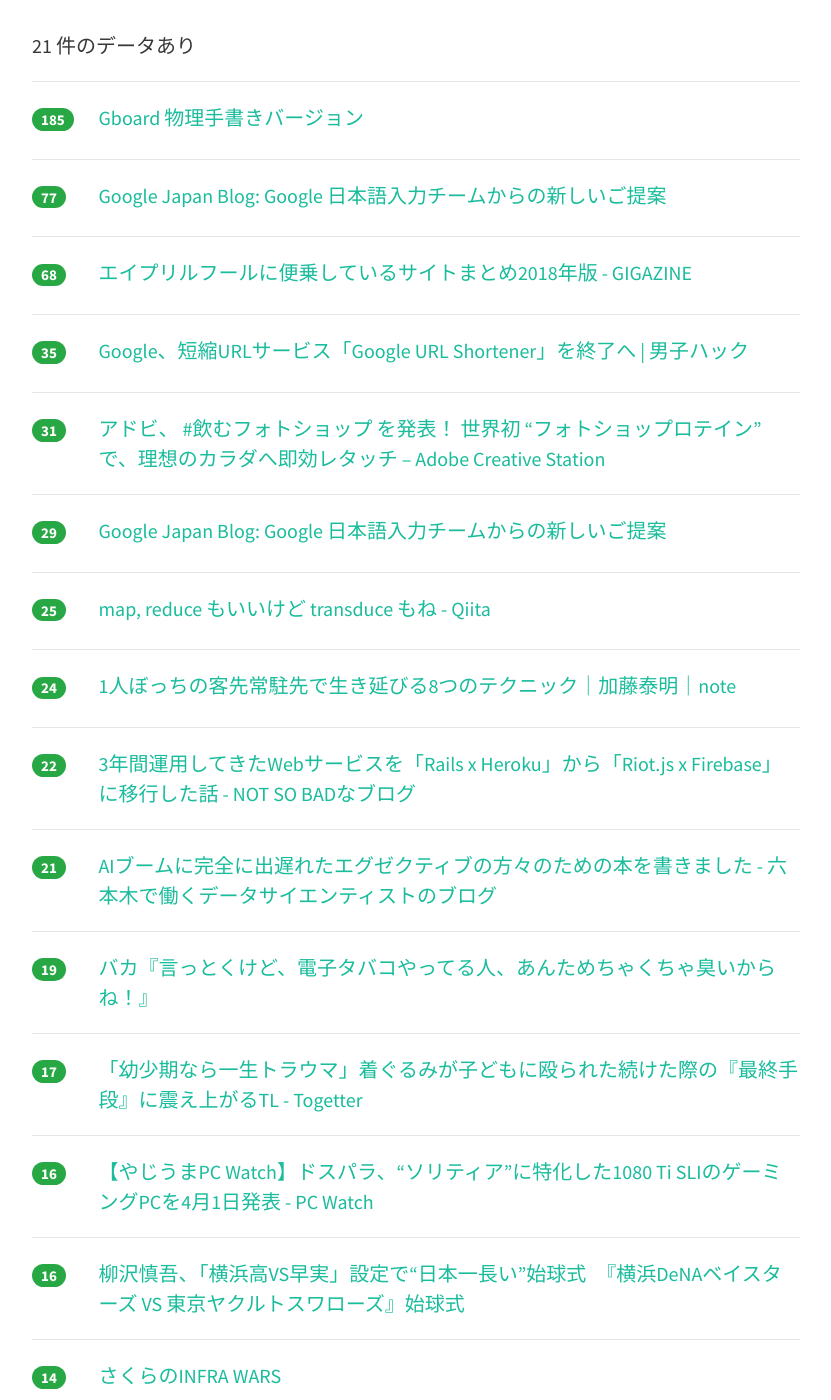
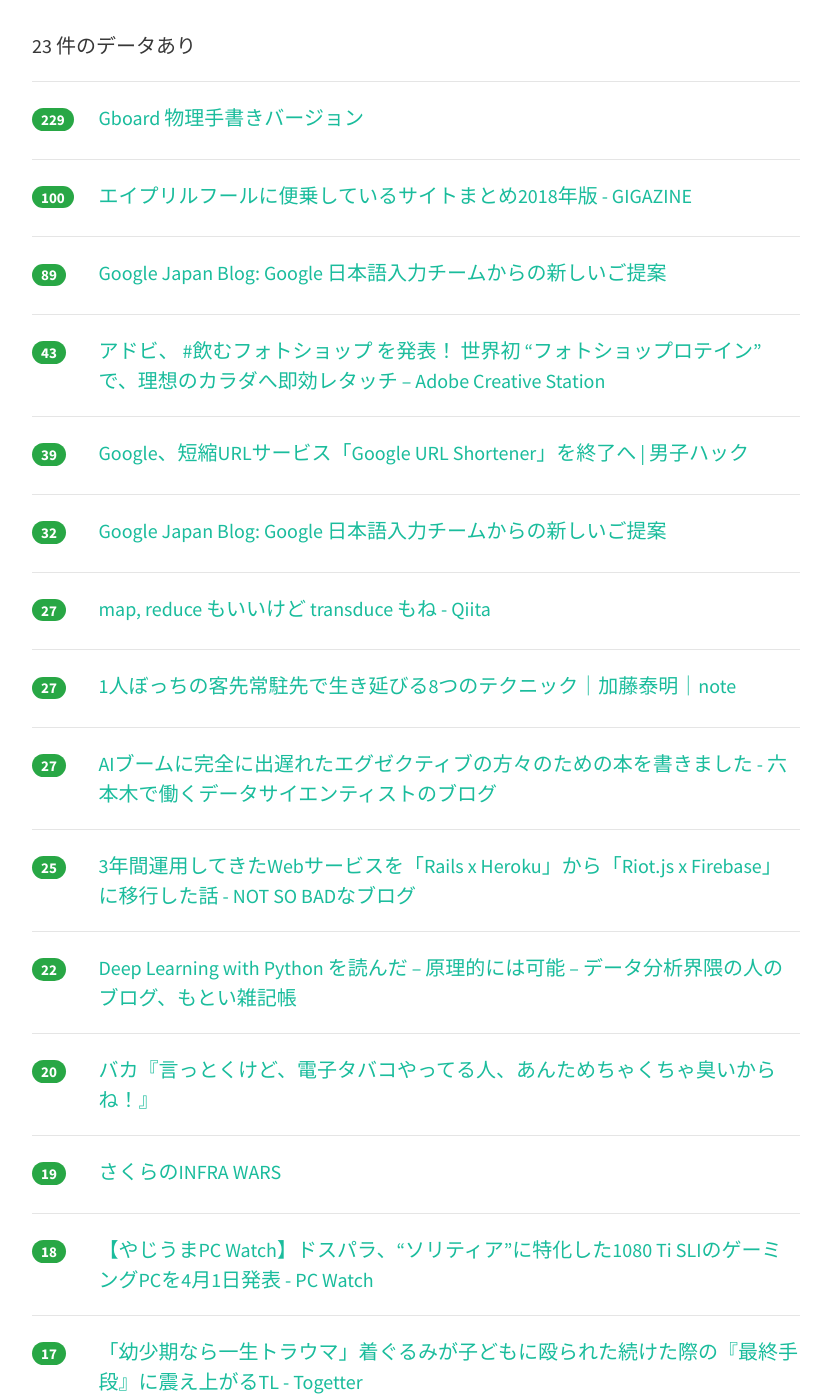
Before and after one commit to yatta47/hatena-matome-site, a Jekyll site: the page built from _posts/2018-04-01-hatena.md, in a window 1280 px wide and 1400 px high, scrolled down 292 px. Shown: the whole window, without its empty margins (224-1055 px from the left). Built offline with Jekyll 4.4.1, drawn with Linux system fonts in a browser that asks for light colours; nearby versions of some CDN libraries; some of the changed text lies outside the part shown.

Commit message:
Updated 2018-04-01

```diff
--- a/_posts/2018-04-01-hatena.md
+++ b/_posts/2018-04-01-hatena.md
@@ -1,64 +1,79 @@
 ---
 layout: post
 title:  "2018-04-01 はてぶIT"
-date:   2018-04-01 10:02:49
+date:   2018-04-01 11:02:34
 tags: [it-hotentry]
 ---
-21 件のデータあり
+23 件のデータあり
 
 <hr><div class="row">
-<div class="col-1"><span class="badge badge-pill badge-success h2">185</span></div>
+<div class="col-1"><span class="badge badge-pill badge-success h2">229</span></div>
 <div class="col-11"><a href='https://landing.google.co.jp/tegaki/' target='_blank'>Gboard 物理手書きバージョン</a></div>
 </div>
 <hr>
 <div class="row">
-<div class="col-1"><span class="badge badge-pill badge-success h2">77</span></div>
+<div class="col-1"><span class="badge badge-pill badge-success h2">100</span></div>
+<div class="col-11"><a href='https://gigazine.net/news/20180401-aprilfool/' target='_blank'>エイプリルフールに便乗しているサイトまとめ2018年版 - GIGAZINE</a></div>
+</div>
+<hr>
+<div class="row">
+<div class="col-1"><span class="badge badge-pill badge-success h2">89</span></div>
 <div class="col-11"><a href='https://japan.googleblog.com/2018/04/tegaki.html' target='_blank'>Google Japan Blog: Google 日本語入力チームからの新しいご提案</a></div>
 </div>
 <hr>
 <div class="row">
-<div class="col-1"><span class="badge badge-pill badge-success h2">68</span></div>
-<div class="col-11"><a href='https://gigazine.net/news/20180401-aprilfool/' target='_blank'>エイプリルフールに便乗しているサイトまとめ2018年版 - GIGAZINE</a></div>
+<div class="col-1"><span class="badge badge-pill badge-success h2">43</span></div>
+<div class="col-11"><a href='https://blogs.adobe.com/creativestation/aprilfools_2018' target='_blank'>アドビ、 #飲むフォトショップ を発表！ 世界初 “フォトショップロテイン” で、理想のカラダへ即効レタッチ – Adobe Creative Station</a></div>
 </div>
 <hr>
 <div class="row">
-<div class="col-1"><span class="badge badge-pill badge-success h2">35</span></div>
+<div class="col-1"><span class="badge badge-pill badge-success h2">39</span></div>
 <div class="col-11"><a href='https://www.danshihack.com/2018/03/31/junp/google-url-shortener.html' target='_blank'>Google、短縮URLサービス「Google URL Shortener」を終了へ | 男子ハック</a></div>
 </div>
 <hr>
 <div class="row">
-<div class="col-1"><span class="badge badge-pill badge-success h2">31</span></div>
-<div class="col-11"><a href='https://blogs.adobe.com/creativestation/aprilfools_2018' target='_blank'>アドビ、 #飲むフォトショップ を発表！ 世界初 “フォトショップロテイン” で、理想のカラダへ即効レタッチ – Adobe Creative Station</a></div>
-</div>
-<hr>
-<div class="row">
-<div class="col-1"><span class="badge badge-pill badge-success h2">29</span></div>
+<div class="col-1"><span class="badge badge-pill badge-success h2">32</span></div>
 <div class="col-11"><a href='https://japan.googleblog.com/2018/04/tegaki.html?m=1' target='_blank'>Google Japan Blog: Google 日本語入力チームからの新しいご提案</a></div>
 </div>
 <hr>
 <div class="row">
-<div class="col-1"><span class="badge badge-pill badge-success h2">25</span></div>
+<div class="col-1"><span class="badge badge-pill badge-success h2">27</span></div>
 <div class="col-11"><a href='https://qiita.com/41semicolon/items/666a3ff1c226828ecdb2' target='_blank'>map, reduce もいいけど transduce もね - Qiita</a></div>
 </div>
 <hr>
 <div class="row">
-<div class="col-1"><span class="badge badge-pill badge-success h2">24</span></div>
+<div class="col-1"><span class="badge badge-pill badge-success h2">27</span></div>
 <div class="col-11"><a href='https://note.mu/curryperformer/n/ne2a70ea66075' target='_blank'>1人ぼっちの客先常駐先で生き延びる8つのテクニック｜加藤泰明｜note</a></div>
 </div>
 <hr>
 <div class="row">
-<div class="col-1"><span class="badge badge-pill badge-success h2">22</span></div>
+<div class="col-1"><span class="badge badge-pill badge-success h2">27</span></div>
+<div class="col-11"><a href='https://tjo.hatenablog.com/entry/2018/04/01/003000' target='_blank'>AIブームに完全に出遅れたエグゼクティブの方々のための本を書きました - 六本木で働くデータサイエンティストのブログ</a></div>
+</div>
+<hr>
+<div class="row">
+<div class="col-1"><span class="badge badge-pill badge-success h2">25</span></div>
 <div class="col-11"><a href='http://blog.notsobad.jp/entry/2018/03/31/132507' target='_blank'>3年間運用してきたWebサービスを「Rails x Heroku」から「Riot.js x Firebase」に移行した話 - NOT SO BADなブログ</a></div>
 </div>
 <hr>
 <div class="row">
-<div class="col-1"><span class="badge badge-pill badge-success h2">21</span></div>
-<div class="col-11"><a href='https://tjo.hatenablog.com/entry/2018/04/01/003000' target='_blank'>AIブームに完全に出遅れたエグゼクティブの方々のための本を書きました - 六本木で働くデータサイエンティストのブログ</a></div>
+<div class="col-1"><span class="badge badge-pill badge-success h2">22</span></div>
+<div class="col-11"><a href='https://yoheikikuta.github.io/DLwithPython/' target='_blank'>Deep Learning with Python を読んだ – 原理的には可能 – データ分析界隈の人のブログ、もとい雑記帳</a></div>
+</div>
+<hr>
+<div class="row">
+<div class="col-1"><span class="badge badge-pill badge-success h2">20</span></div>
+<div class="col-11"><a href='https://anond.hatelabo.jp/20180331214512' target='_blank'>バカ『言っとくけど、電子タバコやってる人、あんためちゃくちゃ臭いからね！』</a></div>
 </div>
 <hr>
 <div class="row">
 <div class="col-1"><span class="badge badge-pill badge-success h2">19</span></div>
-<div class="col-11"><a href='https://anond.hatelabo.jp/20180331214512' target='_blank'>バカ『言っとくけど、電子タバコやってる人、あんためちゃくちゃ臭いからね！』</a></div>
+<div class="col-11"><a href='https://infrawars.cloud.sakura.ad.jp/' target='_blank'>さくらのINFRA WARS</a></div>
+</div>
+<hr>
+<div class="row">
+<div class="col-1"><span class="badge badge-pill badge-success h2">18</span></div>
+<div class="col-11"><a href='https://pc.watch.impress.co.jp/docs/news/yajiuma/1114582.html' target='_blank'>【やじうまPC Watch】ドスパラ、“ソリティア”に特化した1080 Ti SLIのゲーミングPCを4月1日発表 - PC Watch</a></div>
 </div>
 <hr>
 <div class="row">
@@ -68,32 +83,32 @@ tags: [it-hotentry]
 <hr>
 <div class="row">
 <div class="col-1"><span class="badge badge-pill badge-success h2">16</span></div>
-<div class="col-11"><a href='https://pc.watch.impress.co.jp/docs/news/yajiuma/1114582.html' target='_blank'>【やじうまPC Watch】ドスパラ、“ソリティア”に特化した1080 Ti SLIのゲーミングPCを4月1日発表 - PC Watch</a></div>
+<div class="col-11"><a href='https://www.grand-seiko.com/jp-ja/special/aprilfools/2018/' target='_blank'>グランドセイコーから、「忍者専用ウオッチ」新登場！ | グランドセイコー</a></div>
 </div>
 <hr>
 <div class="row">
-<div class="col-1"><span class="badge badge-pill badge-success h2">16</span></div>
+<div class="col-1"><span class="badge badge-pill badge-success h2">15</span></div>
+<div class="col-11"><a href='http://www.spaceflier.com/entry/20180331_kawagoe-sakura' target='_blank'>2018年 川越の桜を振り返り - SpaceFlier</a></div>
+</div>
+<hr>
+<div class="row">
+<div class="col-1"><span class="badge badge-pill badge-success h2">15</span></div>
+<div class="col-11"><a href='https://www.shonenjump.com/p/sp/1804/01/browser/' target='_blank'>藍染ジャンプ＋</a></div>
+</div>
+<hr>
+<div class="row">
+<div class="col-1"><span class="badge badge-pill badge-success h2">15</span></div>
 <div class="col-11"><a href='http://www.youtube.com/watch?v=BpBGguwLkKs' target='_blank'>柳沢慎吾、「横浜高VS早実」設定で“日本一長い”始球式　『横浜DeNAベイスターズ VS 東京ヤクルトスワローズ』始球式</a></div>
 </div>
 <hr>
 <div class="row">
 <div class="col-1"><span class="badge badge-pill badge-success h2">14</span></div>
-<div class="col-11"><a href='https://infrawars.cloud.sakura.ad.jp/' target='_blank'>さくらのINFRA WARS</a></div>
-</div>
-<hr>
-<div class="row">
-<div class="col-1"><span class="badge badge-pill badge-success h2">14</span></div>
-<div class="col-11"><a href='http://www.spaceflier.com/entry/20180331_kawagoe-sakura' target='_blank'>2018年 川越の桜を振り返り - SpaceFlier</a></div>
-</div>
-<hr>
-<div class="row">
-<div class="col-1"><span class="badge badge-pill badge-success h2">14</span></div>
-<div class="col-11"><a href='https://www.shonenjump.com/p/sp/1804/01/browser/' target='_blank'>藍染ジャンプ＋</a></div>
+<div class="col-11"><a href='https://pokemongolive.com/post/newgraphicsapr2018/' target='_blank'>Experience Pokémon GO Like NEVER BEFORE with Brand-New Graphics! - Pokémon GO</a></div>
 </div>
 <hr>
 <div class="row">
 <div class="col-1"><span class="badge badge-pill badge-success h2">13</span></div>
-<div class="col-11"><a href='https://pokemongolive.com/post/newgraphicsapr2018/' target='_blank'>Experience Pokémon GO Like NEVER BEFORE with Brand-New Graphics! - Pokémon GO</a></div>
+<div class="col-11"><a href='http://mattn.hatenablog.com/entry/2018/04/01/001103' target='_blank'>株式会社はてなに入社しました。 - 加齢なるブログ</a></div>
 </div>
 <hr>
 <div class="row">
@@ -102,12 +117,7 @@ tags: [it-hotentry]
 </div>
 <hr>
 <div class="row">
-<div class="col-1"><span class="badge badge-pill badge-success h2">12</span></div>
-<div class="col-11"><a href='https://www.grand-seiko.com/jp-ja/special/aprilfools/2018/' target='_blank'>グランドセイコーから、「忍者専用ウオッチ」新登場！ | グランドセイコー</a></div>
+<div class="col-1"><span class="badge badge-pill badge-success h2">9</span></div>
+<div class="col-11"><a href='http://www.youtube.com/watch?v=guJnFY1R4I0' target='_blank'>Gboard 物理手書きバージョン</a></div>
 </div>
 <hr>
-<div class="row">
-<div class="col-1"><span class="badge badge-pill badge-success h2">11</span></div>
-<div class="col-11"><a href='http://mattn.hatenablog.com/entry/2018/04/01/001103' target='_blank'>株式会社はてなに入社しました。 - 加齢なるブログ</a></div>
-</div>
-<hr>
```
